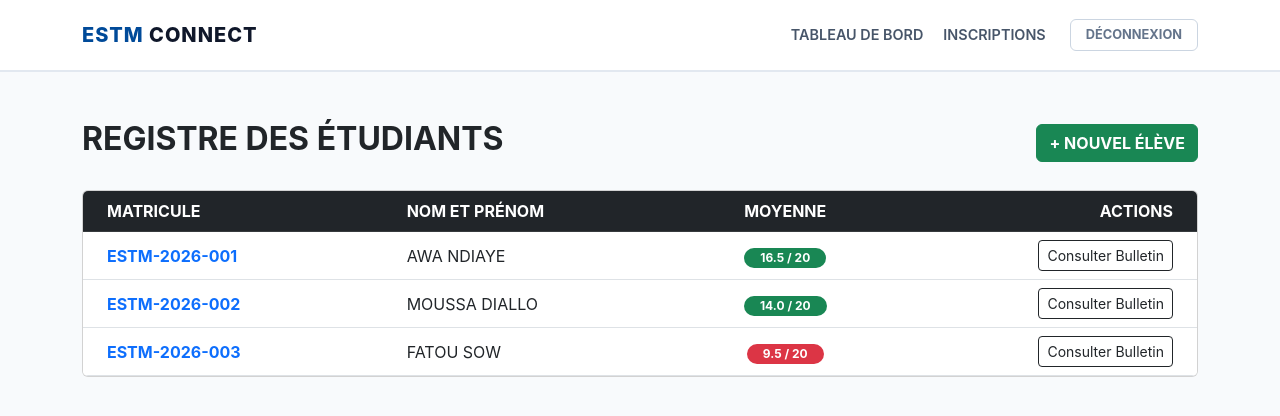
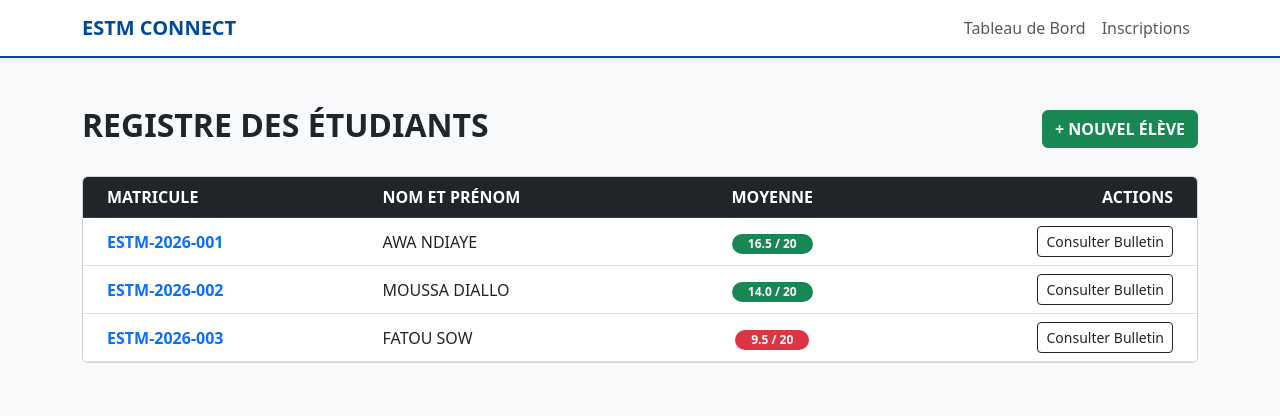
Before and after one commit to fabiennemendy1-hash/Gestion_Etudiants_Flask, a Flask app: page /dashboard in a window 1280 px wide. Shown: the top 416 px of the page. Run offline with Flask 3, Linux system fonts and the light colour scheme.

Commit message:
Update layout.html

```diff
--- a/templates/layout.html
+++ b/templates/layout.html
@@ -2,48 +2,16 @@
 <html lang="fr">
 <head>
     <meta charset="UTF-8">
-    <meta name="viewport" content="width=device-width, initial-scale=1.0">
-    <title>{% block title %}ESTM CONNECT{% endblock %}</title>
+    <title>ESTM CONNECT</title>
     <link href="https://cdn.jsdelivr.net/npm/bootstrap@5.3.0/dist/css/bootstrap.min.css" rel="stylesheet">
-    <style>
-        :root { --main-color: #004a99; --accent-color: #f8fafc; }
-        body { background-color: var(--accent-color); font-family: 'Inter', sans-serif; }
-
-        .navbar-custom {
-            background-color: #ffffff;
-            border-bottom: 2px solid #e2e8f0;
-            padding: 15px 0;
-        }
-        .navbar-brand {
-            font-weight: 800;
-            color: var(--main-color) !important;
-            letter-spacing: 1px;
-        }
-        .nav-link-custom {
-            color: #475569 !important;
-            font-weight: 600;
-            font-size: 0.9rem;
-            margin-left: 20px;
-            text-transform: uppercase;
-        }
-        .btn-logout {
-            border: 1px solid #cbd5e1;
-            color: #64748b;
-            font-size: 0.8rem;
-            font-weight: 700;
-            padding: 5px 15px;
-        }
-    </style>
 </head>
-<body>
-
-<nav class="navbar navbar-expand-lg navbar-custom mb-5">
+<body style="background: #f8fafc;">
+    <nav class="navbar navbar-expand-lg shadow-sm mb-5" style="background: white; border-bottom: 2px solid #004a99;">
         <div class="container">
-        <a class="navbar-brand" href="#">ESTM <span style="color:#0f172a">CONNECT</span></a>
-        <div class="ms-auto d-flex align-items-center">
-            <a class="nav-link nav-link-custom" href="/dashboard">Tableau de Bord</a>
-            <a class="nav-link nav-link-custom" href="/ajouter">Inscriptions</a>
-            <a href="/login" class="btn btn-logout ms-4">DÉCONNEXION</a>
+            <a class="navbar-brand fw-bold" style="color: #004a99;" href="/dashboard">ESTM CONNECT</a>
+            <div class="navbar-nav ms-auto">
+                <a class="nav-link" href="/dashboard">Tableau de Bord</a>
+                <a class="nav-link" href="/ajouter">Inscriptions</a>
             </div>
         </div>
     </nav>
@@ -51,6 +19,5 @@
     <div class="container">
         {% block content %}{% endblock %}
     </div>
-
 </body>
 </html>
```
Lines whose indentation alone changed are shown as unchanged.
